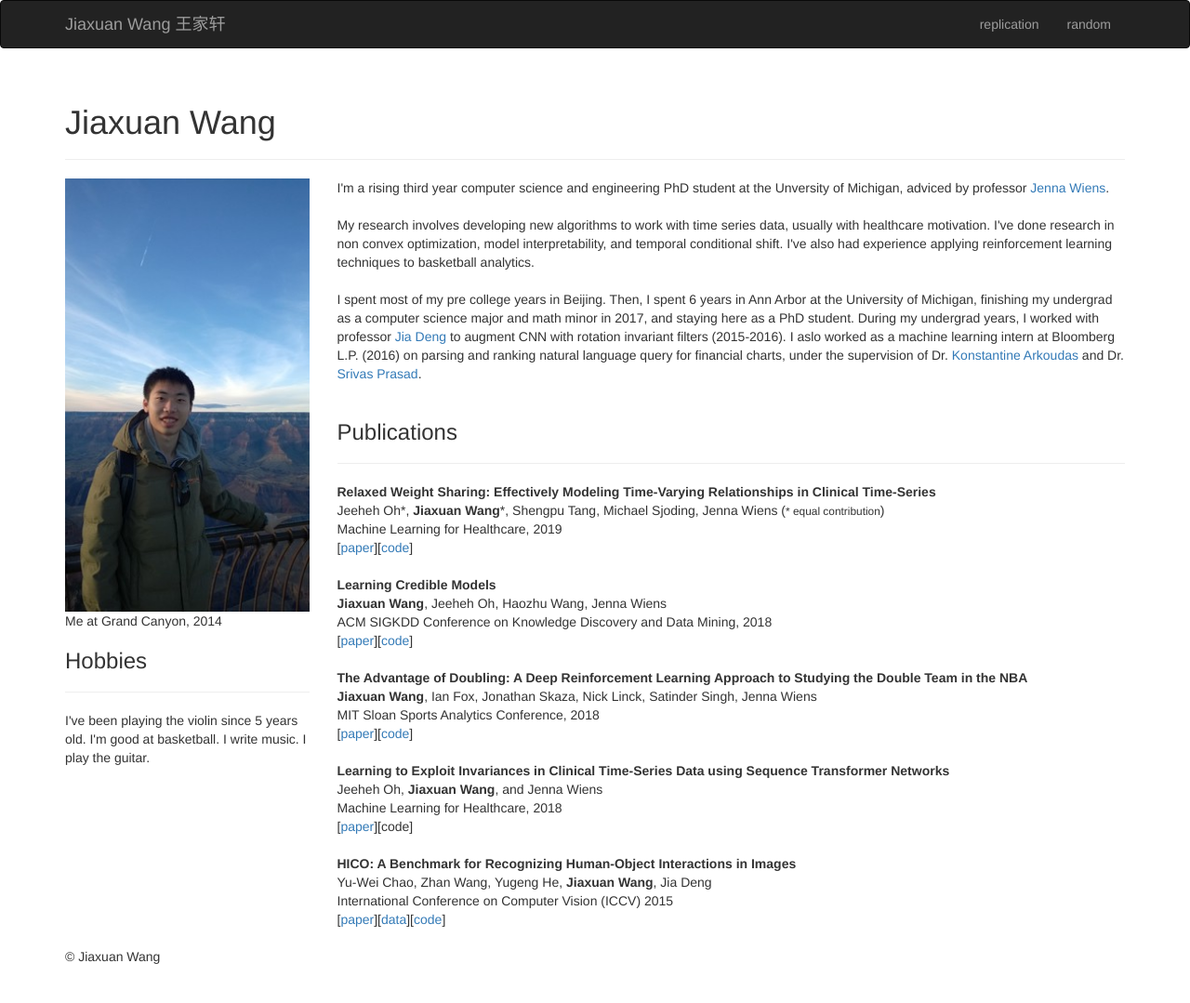
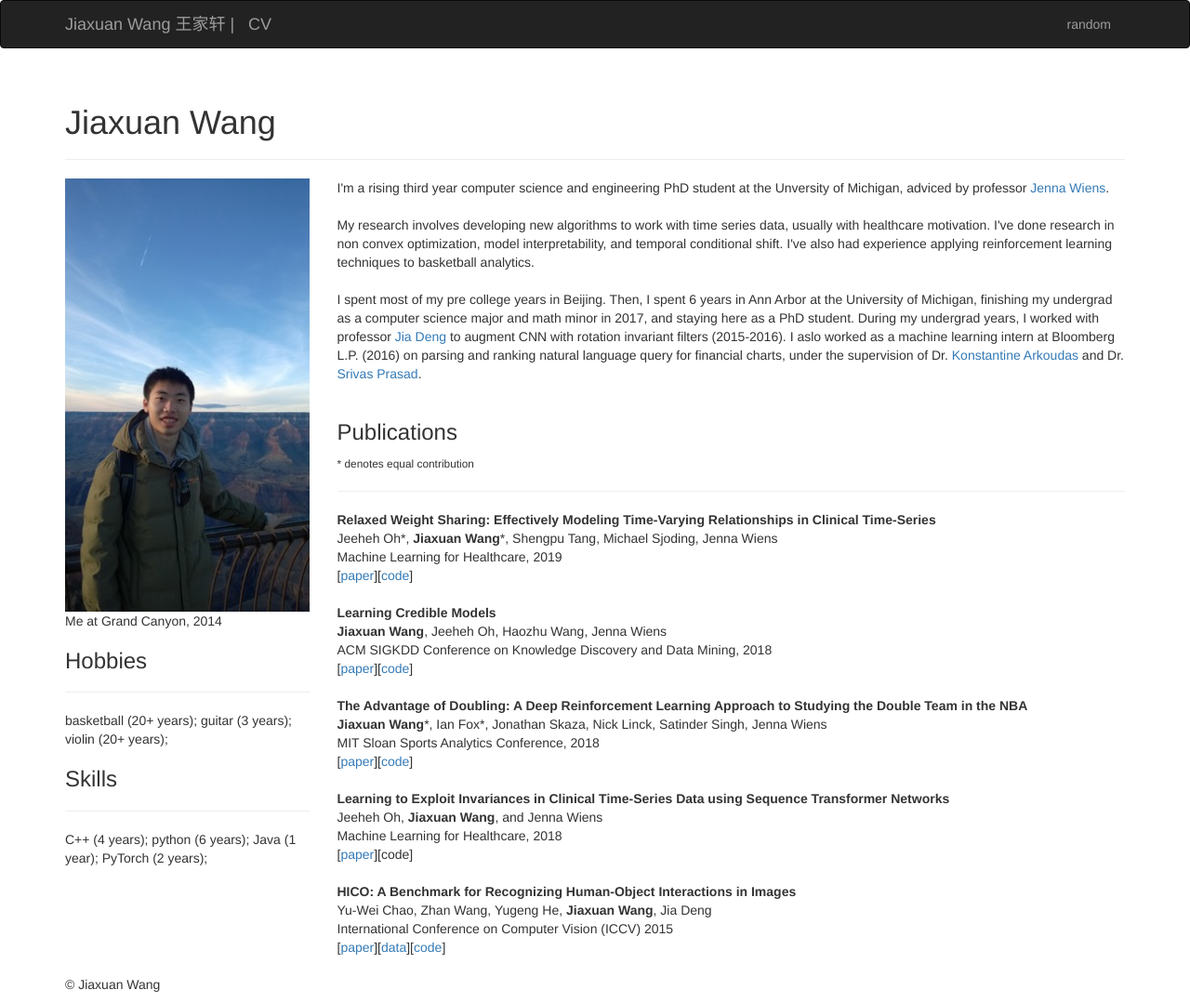
Before and after one commit to nathanwang000/jiaxuan.github.io, a Flask app: page / in a window 1280 px wide. Shown: the whole page at 93% size. Before the commit the page ends 1037 px from the top, so only its background shows below. Run offline with Flask 2, Linux system fonts and the light colour scheme; some libraries are stand-ins or nearby versions.

Commit message:
added cv

```diff
--- a/main.py
+++ b/main.py
@@ -76,6 +76,10 @@ def run_php():
 def papers(papername):
     return send_from_directory('static/papers', papername)
 
+@app.route('/cv')
+def cv():
+    return send_from_directory('static', 'resume2019.pdf')
+
 @app.route('/googlee07c61c8e4157065.html')
 def google_crawl():
     return render_template('googlee07c61c8e4157065.html')
--- a/templates/base.html
+++ b/templates/base.html
@@ -20,11 +20,12 @@
                 <span class="icon-bar"></span>
                 <span class="icon-bar"></span>
             </button>
-            <a class="navbar-brand" href="/">Jiaxuan Wang 王家轩</a>
+            <a class="navbar-brand" href="/">Jiaxuan Wang 王家轩 |</a>
+            <a class="navbar-brand" href="/cv">CV</a>
         </div>
         <div class="navbar-collapse collapse">
           <ul class="nav navbar-nav navbar-right">
-	    <li><a href="/replication">replication</a></li>
+	    <!-- <li><a href="/replication">replication</a></li> -->
 	    <!-- <li><a href="/review">review</a></li>-->
 	    <li><a href="/random">random</a></li>
           </ul>
--- a/templates/index.html
+++ b/templates/index.html
@@ -17,8 +17,11 @@
 
       <h3>Hobbies</h3>
       <hr/>
-      I've been playing the violin since 5 years old. I'm good at basketball. I
-      write music. I play the guitar.
+      basketball (20+ years); guitar (3 years); violin (20+ years);
+
+      <h3>Skills</h3>
+      <hr/>
+      C++ (4 years); python (6 years); Java (1 year); PyTorch (2 years);
     </div>
     <div class="col-xs-9">
 
@@ -46,12 +49,12 @@
       Prasad</a>.<br/><br/>
 
       <h3>Publications</h3>
+      <small>* denotes equal contribution</small>
       <hr/>
 
       <b>Relaxed Weight Sharing: Effectively Modeling Time-Varying Relationships
 	in Clinical Time-Series</b><br/> Jeeheh Oh*, <b>Jiaxuan Wang</b>*,
-      Shengpu Tang, Michael Sjoding, Jenna Wiens (<small>* equal
-	contribution</small>) <br/>
+      Shengpu Tang, Michael Sjoding, Jenna Wiens <br/>
       Machine Learning for Healthcare, 2019<br/>
       [<a href="https://static1.squarespace.com/static/59d5ac1780bd5ef9c396eda6/t/5d472de6316029000145ac01/1564945896273/Oh.pdf">paper</a>][<a href="https://gitlab.eecs.umich.edu/mld3/mlhc2019_relaxed_parameter_sharing">code</a>]<br/><br/>
 
@@ -64,7 +67,7 @@
 
       <b>The Advantage of Doubling: A Deep Reinforcement Learning Approach to
 	Studying the Double Team in the NBA</b><br/>
-      <b>Jiaxuan Wang</b>, Ian Fox, Jonathan Skaza, Nick Linck, Satinder Singh, Jenna Wiens<br/>
+      <b>Jiaxuan Wang</b>*, Ian Fox*, Jonathan Skaza, Nick Linck, Satinder Singh, Jenna Wiens<br/>
       MIT Sloan Sports Analytics Conference, 2018<br/>
       [<a href="https://arxiv.org/pdf/1803.02940.pdf">paper</a>][<a href="https://github.com/igfox/AdvantageOfDoubling/graphs/contributors">code</a>]<br/><br/>
 
```
Also changed, not shown: 1 other file.
